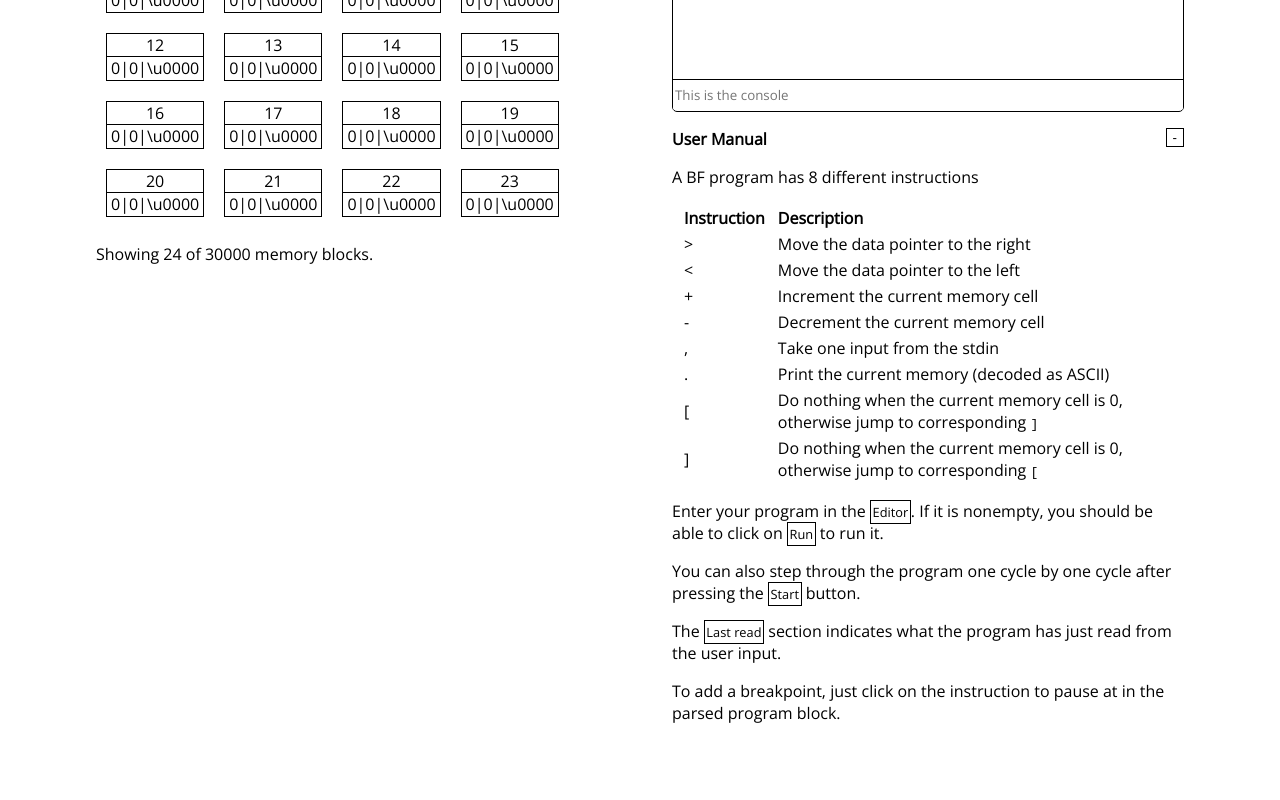
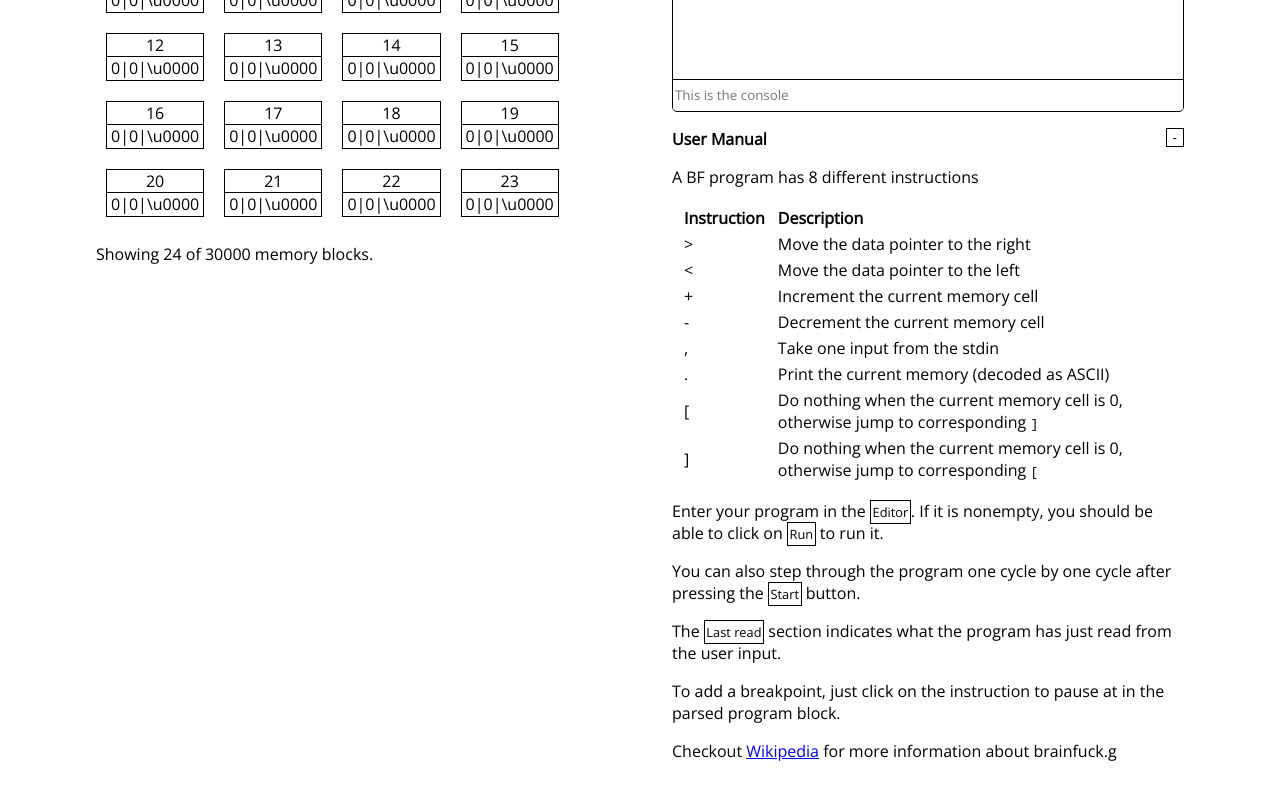
Before and after one commit to PIG208/react-brainfucked, a React (Create React App) app: page / in a window 1280 px wide. Shown: the part 638-1438 px from the top of the page. Before the commit the page ends 1402 px from the top, so only its background shows below. Built offline with nearby package versions, Linux system fonts and the light colour scheme.

Commit message:
Add link to wikipedia

```diff
--- a/src/components/UserManual.tsx
+++ b/src/components/UserManual.tsx
@@ -68,6 +68,7 @@ const UserManual = () => {
       <p>
         To add a breakpoint, just click on the instruction to pause at in the parsed program block.
       </p>
+      <p>Checkout <a href="https://en.wikipedia.org/wiki/Brainfuck">Wikipedia</a> for more information about brainfuck.g</p>
     </div>
   );
 };
```
